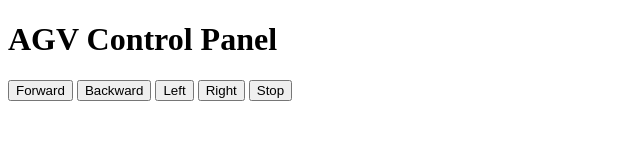
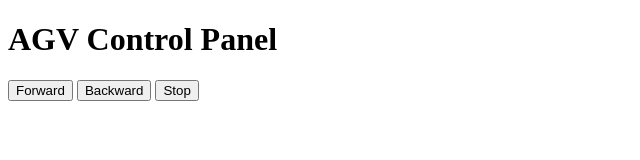
Before and after one commit to ngnxuanhoa/agv-2, a plain HTML site: page index.html in a window 1280 px wide. Shown: the whole page, without its empty margins (0-640 px from the left). Drawn offline with Linux system fonts and the light colour scheme.

Commit message:
Update index.html

```diff
--- a/index.html
+++ b/index.html
@@ -1,23 +1,16 @@
 <!DOCTYPE html>
-<html>
+<html lang="en">
 <head>
+    <meta charset="UTF-8">
+    <meta name="viewport" content="width=device-width, initial-scale=1.0">
     <title>AGV Control</title>
-    <script>
-        function sendCommand(command) {
-            fetch('/control', {
-                method: 'POST',
-                headers: { 'Content-Type': 'application/json' },
-                body: JSON.stringify({ command: command, speed: 50 })
-            });
-        }
-    </script>
 </head>
 <body>
     <h1>AGV Control Panel</h1>
-    <button onclick="sendCommand('forward')">Forward</button>
-    <button onclick="sendCommand('backward')">Backward</button>
-    <button onclick="sendCommand('left')">Left</button>
-    <button onclick="sendCommand('right')">Right</button>
-    <button onclick="sendCommand('stop')">Stop</button>
+    <form action="/control" method="post">
+        <button type="submit" name="command" value="forward">Forward</button>
+        <button type="submit" name="command" value="backward">Backward</button>
+        <button type="submit" name="command" value="stop">Stop</button>
+    </form>
 </body>
 </html>
```
